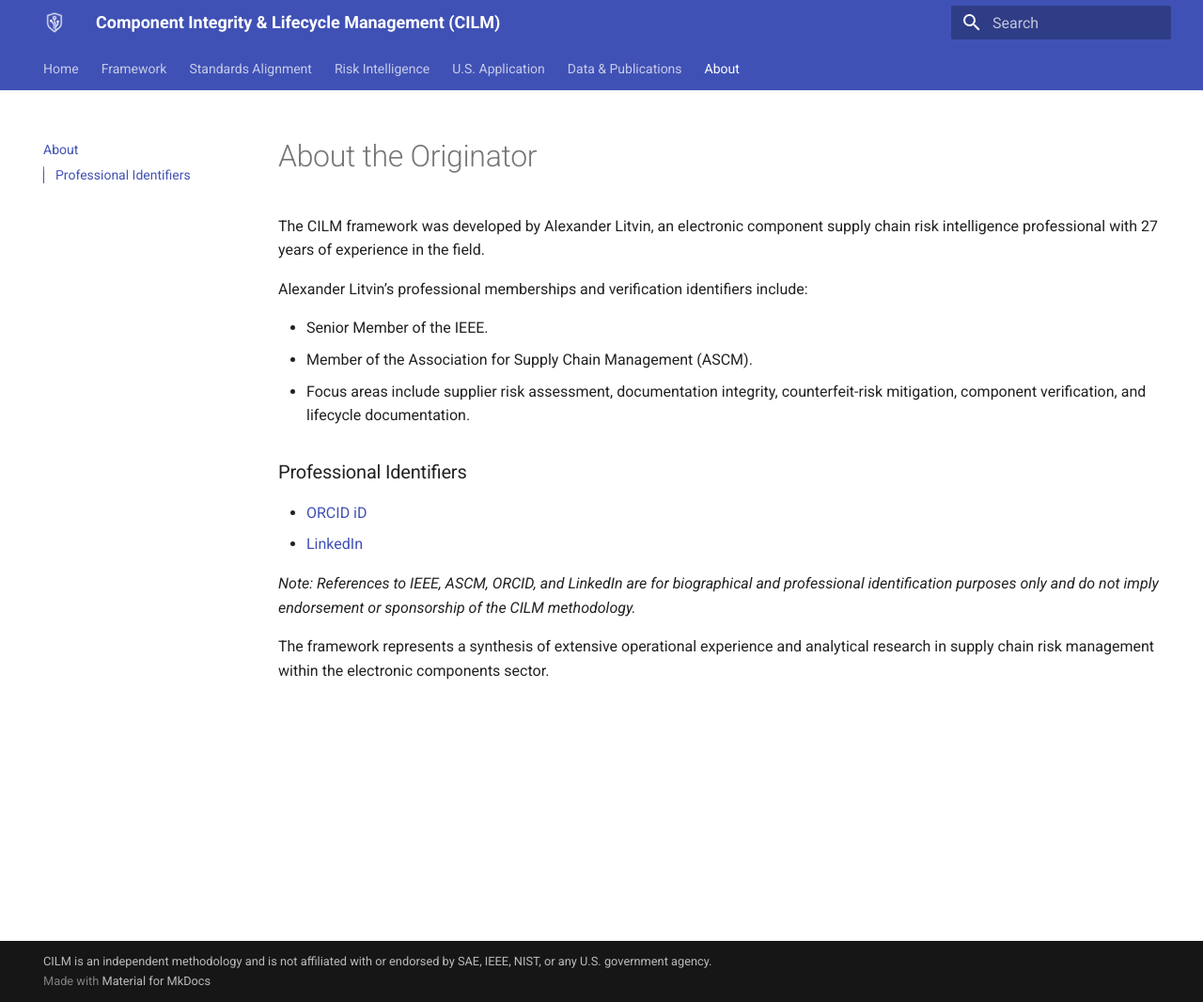
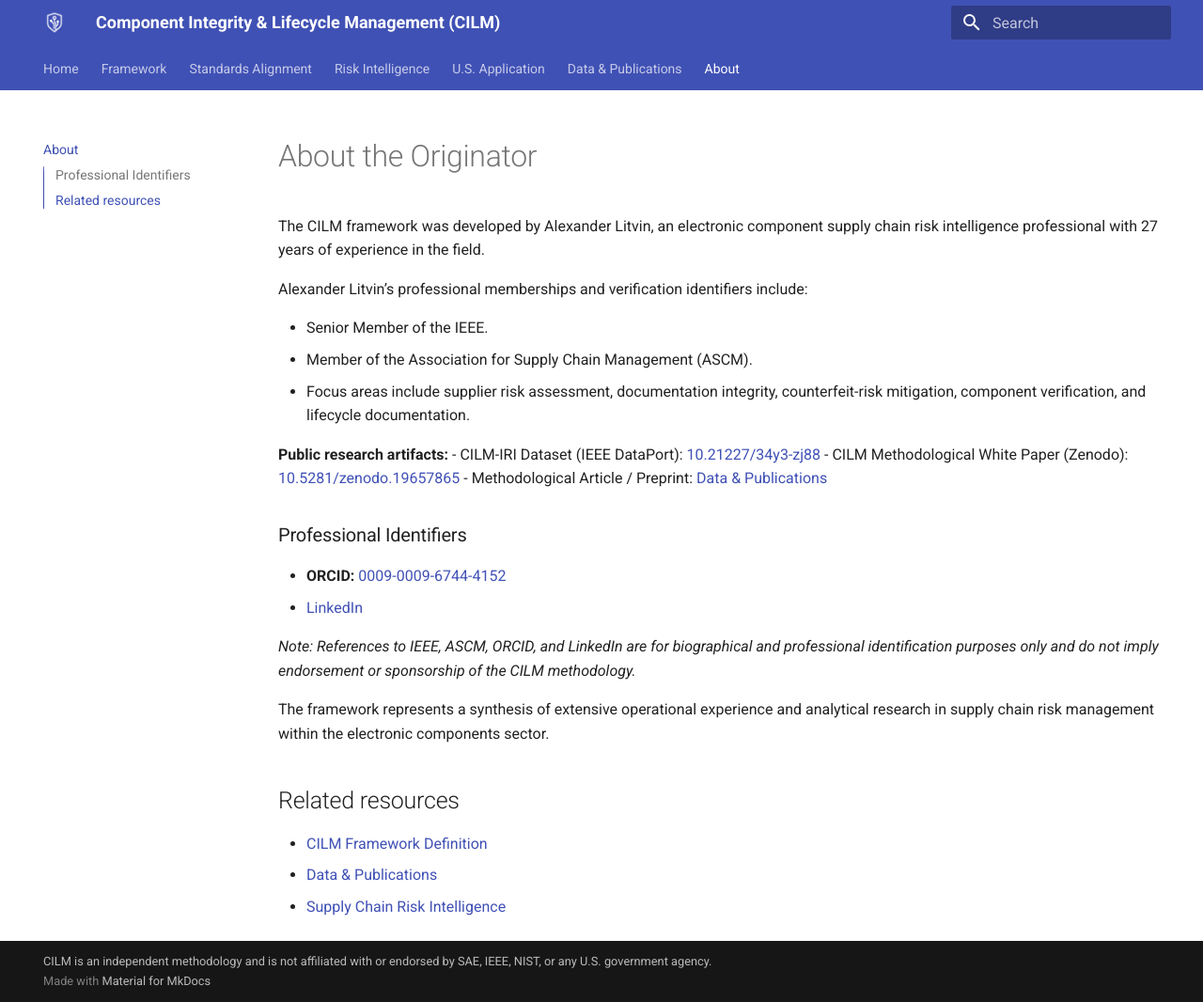
Before and after one commit to ba37915052/cilm-standard-web, an MkDocs documentation site: the page built from docs/about.md, in a window 1280 px wide and 1066 px high. Shown: the whole window at 94% size. Built offline with MkDocs 1.6.1 and Material for MkDocs 9.7.7, drawn with Linux system fonts in a browser that asks for light colours.

Commit message:
docs: update data and publications and about pages
- Filled in manuscript title, DOI link, and PDF download placeholders in data-and-publications.md.
- Updated frontmatter dates to current date (2026-06-14).
- Added public research artifacts to about.md.
- Updated ORCID link format in about.md.
- Added related resources section to about.md.

Co-authored-by: ba37915052 <289126598+ba37915052@users.noreply.github.com>

```diff
--- a/docs/about.md
+++ b/docs/about.md
@@ -14,10 +14,20 @@ Alexander Litvin’s professional memberships and verification identifiers inclu
 - Member of the Association for Supply Chain Management (ASCM).
 - Focus areas include supplier risk assessment, documentation integrity, counterfeit-risk mitigation, component verification, and lifecycle documentation.
 
+**Public research artifacts:**
+- CILM-IRI Dataset (IEEE DataPort): [10.21227/34y3-zj88](https://doi.org/10.21227/34y3-zj88)
+- CILM Methodological White Paper (Zenodo): [10.5281/zenodo.19657865](https://doi.org/10.5281/zenodo.19657865)
+- Methodological Article / Preprint: [Data & Publications](data-and-publications.md)
+
 ### Professional Identifiers
-- [ORCID iD](https://orcid.org/0009-0009-6744-4152)
+- **ORCID:** [0009-0009-6744-4152](https://orcid.org/0009-0009-6744-4152)
 - [LinkedIn](https://www.linkedin.com/in/alexander-l-46840334b/)
 
 *Note: References to IEEE, ASCM, ORCID, and LinkedIn are for biographical and professional identification purposes only and do not imply endorsement or sponsorship of the CILM methodology.*
 
 The framework represents a synthesis of extensive operational experience and analytical research in supply chain risk management within the electronic components sector.
+
+## Related resources
+- [CILM Framework Definition](framework.md)
+- [Data & Publications](data-and-publications.md)
+- [Supply Chain Risk Intelligence](risk-intelligence.md)
```
Also changed, not shown: other parts of docs/about.md (+1 -1 lines), docs/data-and-publications.md (+4 -4 lines).
